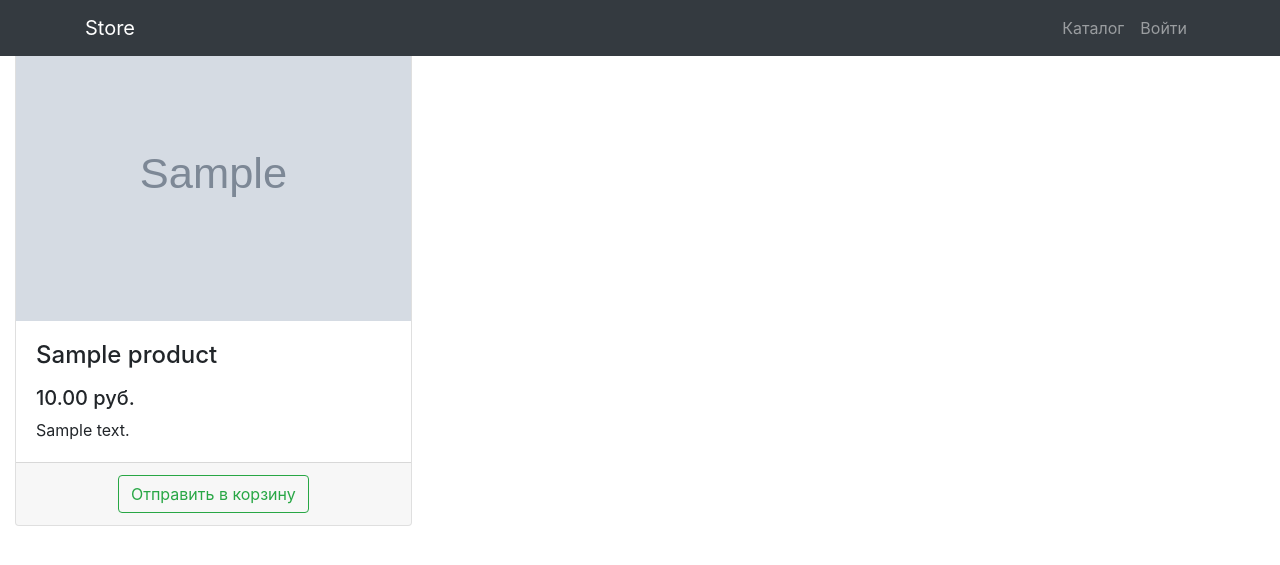
After one commit to Friztutu/Cantliss, a Django app: a page that uses products/templates/products/card.html in a window 1280 px wide. The commit adds this page. Shown: the top 565 px of the page. Run offline with Django 3.2, Linux system fonts and the light colour scheme; tables that the repository leaves empty hold one stand-in row (values such as "Sample post"); grey boxes marked "Sample" are stand-in pictures; parts of the project's set-up code (start-up, migrations or seed data) failed here and were passed over; some libraries are stand-ins or nearby versions.

Commit message:
(ADD) ADD card view

```diff
--- /dev/null
+++ b/products/templates/products/card.html
@@ -0,0 +1,30 @@
+{% extends 'products/base.html' %}
+{% load static %}
+
+{% block title %}
+  {{ title }}
+{% endblock %}
+
+{% block content %}
+<div class="col-lg-4 col-md-6 mb-4">
+    <div class="card h-100">
+        <a href="#">
+            <img class="card-img-top"
+                 src="{{ product.img.url }}"
+                 alt="">
+        </a>
+        <div class="card-body">
+            <h4 class="card-title">
+                <p>{{ product.name }}</p>
+            </h4>
+            <h5>{{ product.price }} руб.</h5>
+            <p class="card-text">{{ product.description }}</p>
+        </div>
+        <div class="card-footer text-center">
+            <a class="btn btn-outline-success" href="{% url 'basket:basket_add' product.id %}">
+                Отправить в корзину
+            </a>
+        </div>
+    </div>
+</div>
+{% endblock %}
--- a/products/templates/products/catalog.html
+++ b/products/templates/products/catalog.html
@@ -73,7 +73,7 @@
                                 </a>
                                 <div class="card-body">
                                     <h4 class="card-title">
-                                        <a href="#">{{ product.name }}</a>
+                                        <a href="{% url 'products:card' product.slug %}">{{ product.name }}</a>
                                     </h4>
                                     <h5>{{ product.price }} руб.</h5>
                                     <p class="card-text">{{ product.description }}</p>
--- a/products/urls.py
+++ b/products/urls.py
@@ -1,7 +1,7 @@
 
 from django.urls import path
 
-from products.views import CatalogView, IndexView
+from products.views import CatalogView, IndexView, CardView
 
 app_name = 'catalog'
 
@@ -9,4 +9,5 @@ urlpatterns = [
     path('', IndexView.as_view(), name='index'),
     path('catalog/', CatalogView.as_view(), name='catalog'),
     path('catalog/category/<slug:category_slug>', CatalogView.as_view(), name='category'),
+    path('catalog/card/<slug:product_slug>', CardView.as_view(), name='card')
 ]
--- a/products/views.py
+++ b/products/views.py
@@ -35,3 +35,13 @@ class CatalogView(TitleMixin, ListView):
         category_slug = self.kwargs.get('category_slug')
         queryset = queryset.filter(category__slug=category_slug) if category_slug else queryset
         return queryset
+
+
+class CardView(TitleMixin, TemplateView):
+    template_name = 'products/card.html'
+    title = 'Карточка товара'
+
+    def get_context_data(self, **kwargs):
+        context = super().get_context_data()
+        context['product'] = Product.objects.get(slug=self.kwargs.get('product_slug'))
+        return context
```
